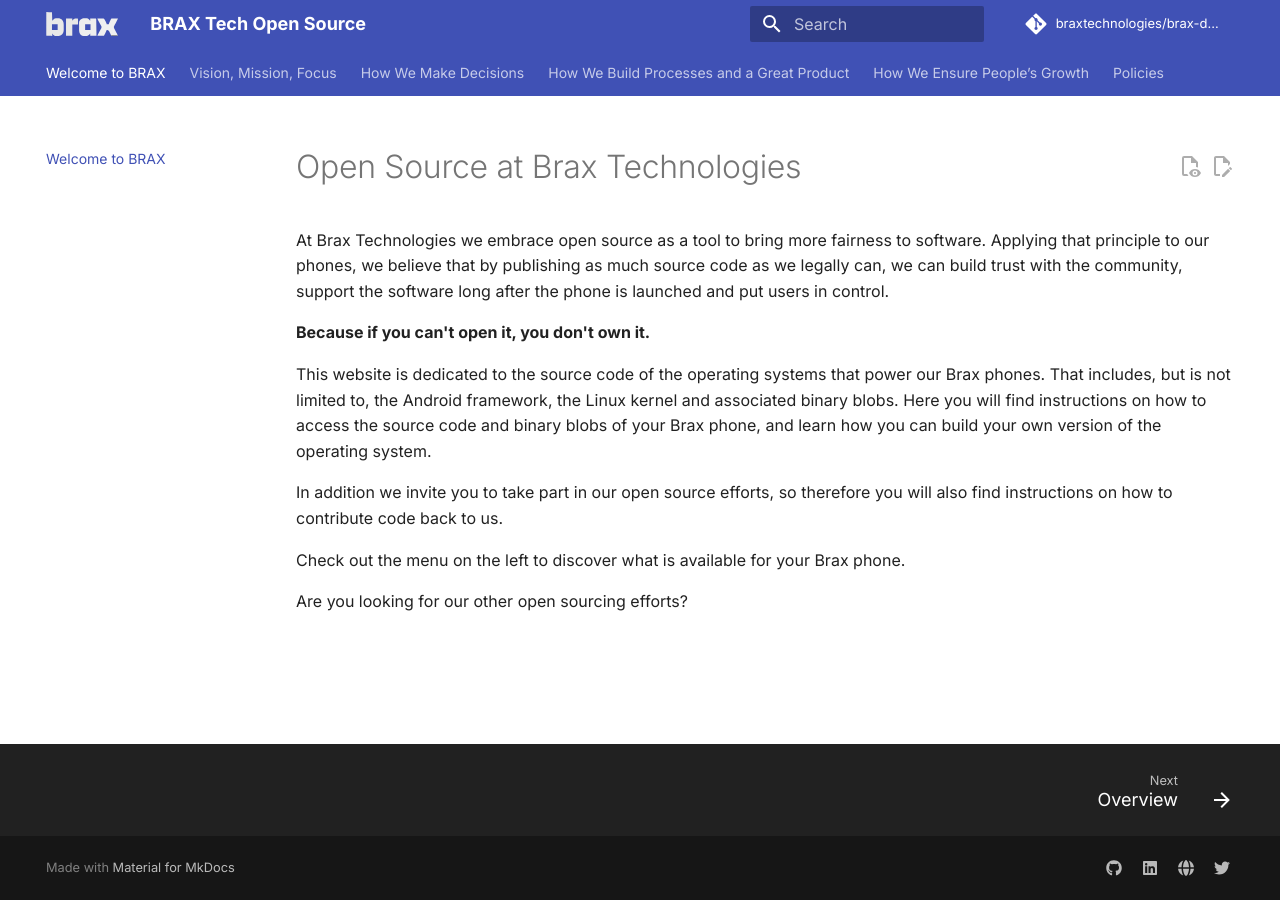
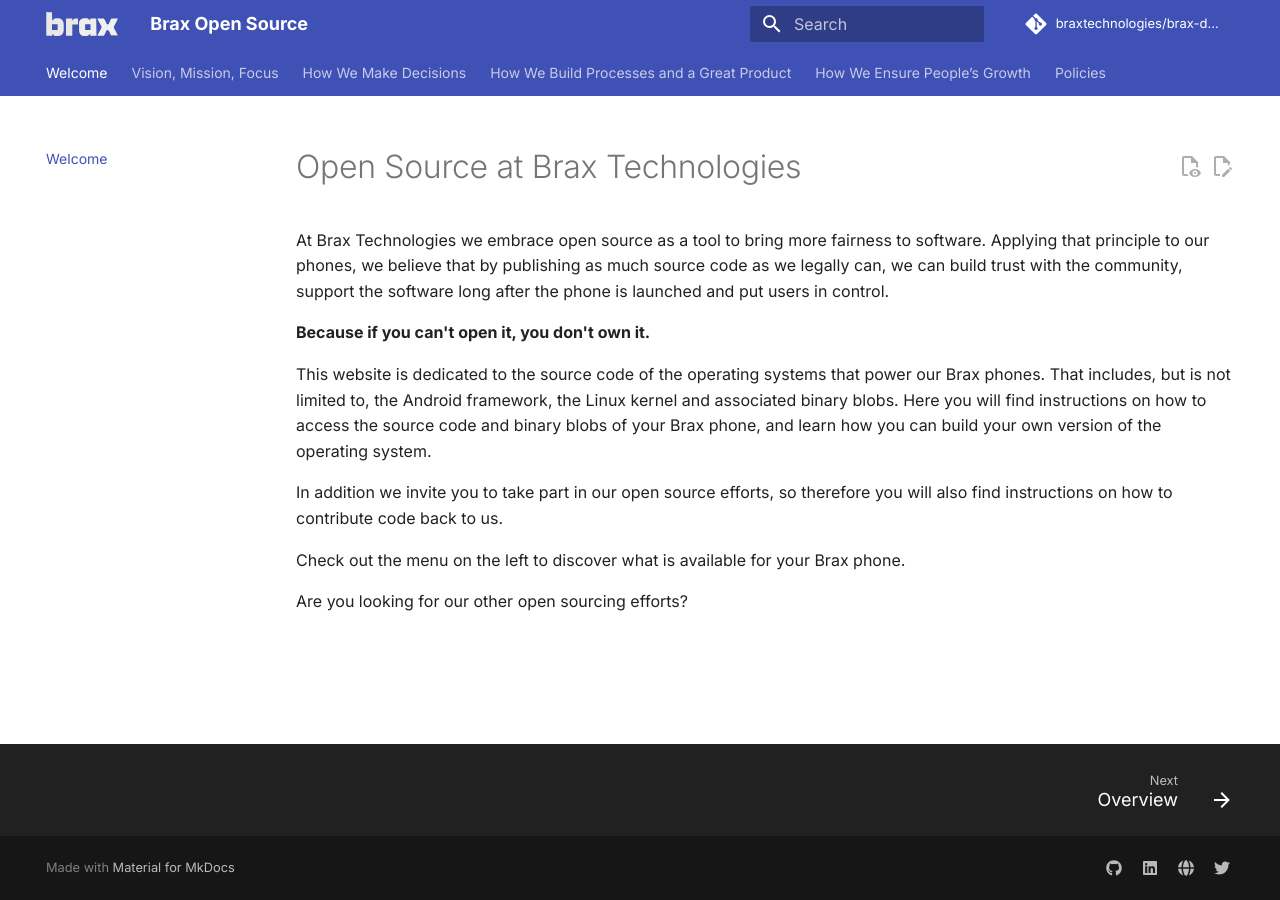
Before and after one commit to braxtechnologies/brax-docs, an MkDocs documentation site: the page built from docs/index.md, in a window 1280 px wide. Built offline with MkDocs 1.6.1 and Material for MkDocs 9.7.7, drawn with Linux system fonts in a browser that asks for light colours; comment, search, counter and statistics services are not loaded.

Commit message:
Editing header config

```diff
--- a/mkdocs.yml
+++ b/mkdocs.yml
@@ -1,6 +1,6 @@
-site_name: "BRAX Tech Open Source"
-site_description: "Official BRAX Handbook – Vision, Processes, and People Growth"
-site_author: "BRAX Tech"
+site_name: "Brax Open Source"
+site_description: "Official Brax Technologies Open Source Handbook – Vision, Processes, and People Growth"
+site_author: "Brax Technologies"
 site_url: "https://opensource.braxtech.net/"
 
 theme:
@@ -24,14 +24,14 @@ theme:
     - navigation.footer
   palette:
     - scheme: default
-      primary: "indigo"
-      accent: "pink"
+      primary: custom
+      accent: custom
     - scheme: slate
       toggle:
         icon: material/weather-night
         name: Switch to dark mode
-      primary: "indigo"
-      accent: "pink"
+      primary: custom
+      accent: custom
   font:
     text: "Inter"
     code: "JetBrains Mono"
@@ -39,7 +39,7 @@ theme:
   favicon: assets/images/favicon.ico
 
 nav:
-  - Welcome to BRAX: index.md
+  - Welcome: index.md
 
   - Vision, Mission, Focus:
       - Overview: vision-mission-focus/index.md
```
